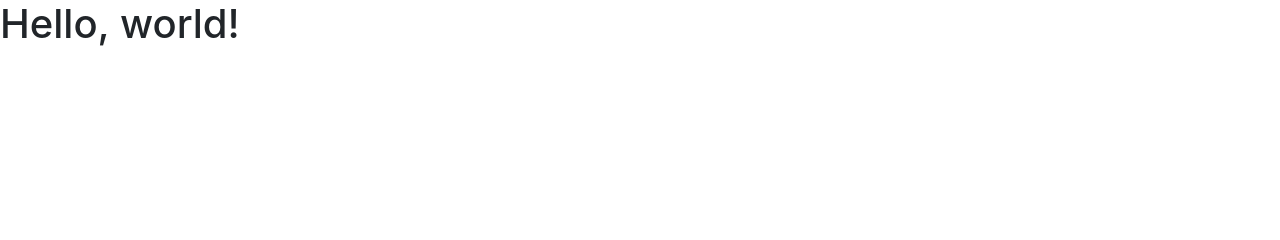
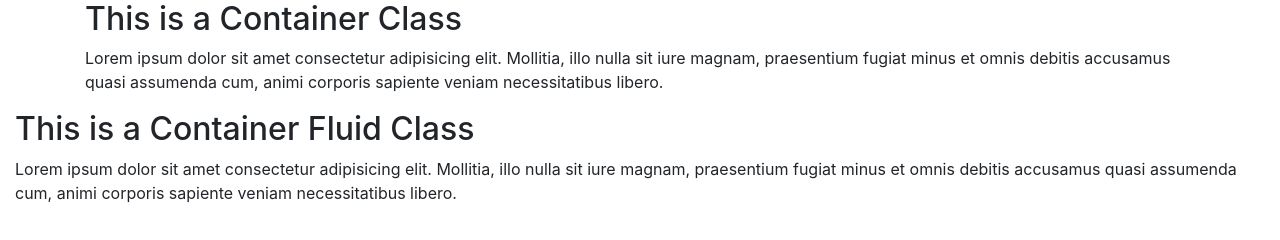
Before and after one commit to kody59527/bootstrap5119, a plain HTML site: page index.html in a window 1280 px wide. Drawn offline with nearby package versions, Linux system fonts and the light colour scheme.

Commit message:
Added two containers to index.html

```diff
--- a/index.html
+++ b/index.html
@@ -8,10 +8,24 @@
     <!-- Bootstrap CSS -->
     <link rel="stylesheet" href="https://maxcdn.bootstrapcdn.com/bootstrap/4.0.0/css/bootstrap.min.css" integrity="sha384-Gn5384xqQ1aoWXA+058RXPxPg6fy4IWvTNh0E263XmFcJlSAwiGgFAW/dAiS6JXm" crossorigin="anonymous">
 
-    <title>Hello, world!</title>
+    <title>Bootstrap 5119</title>
   </head>
   <body>
-    <h1>Hello, world!</h1>
+    <div class="container">
+    <!-- container = responsive -->
+    <h2>This is a Container Class</h2>
+    <p>Lorem ipsum dolor sit amet consectetur adipisicing elit.
+      Mollitia, illo nulla sit iure magnam, praesentium fugiat minus et omnis debitis accusamus quasi assumenda cum,
+      animi corporis sapiente veniam necessitatibus libero.</p>
+    </div>
+
+    <div class="container-fluid">
+    <!-- fluid = full width -->
+    <h2>This is a Container Fluid Class</h2>
+    <p>Lorem ipsum dolor sit amet consectetur adipisicing elit.
+        Mollitia, illo nulla sit iure magnam, praesentium fugiat minus et omnis debitis accusamus quasi assumenda cum,
+        animi corporis sapiente veniam necessitatibus libero.</p>
+    </div>
 
     <!-- Optional JavaScript -->
     <!-- jQuery first, then Popper.js, then Bootstrap JS -->
```
